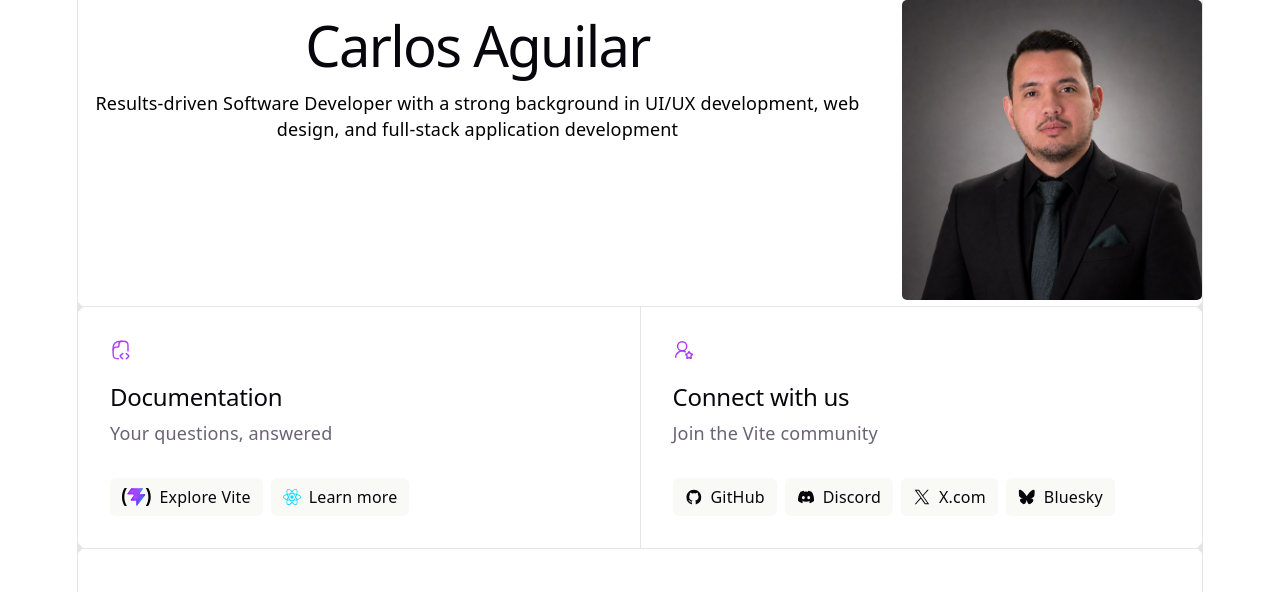
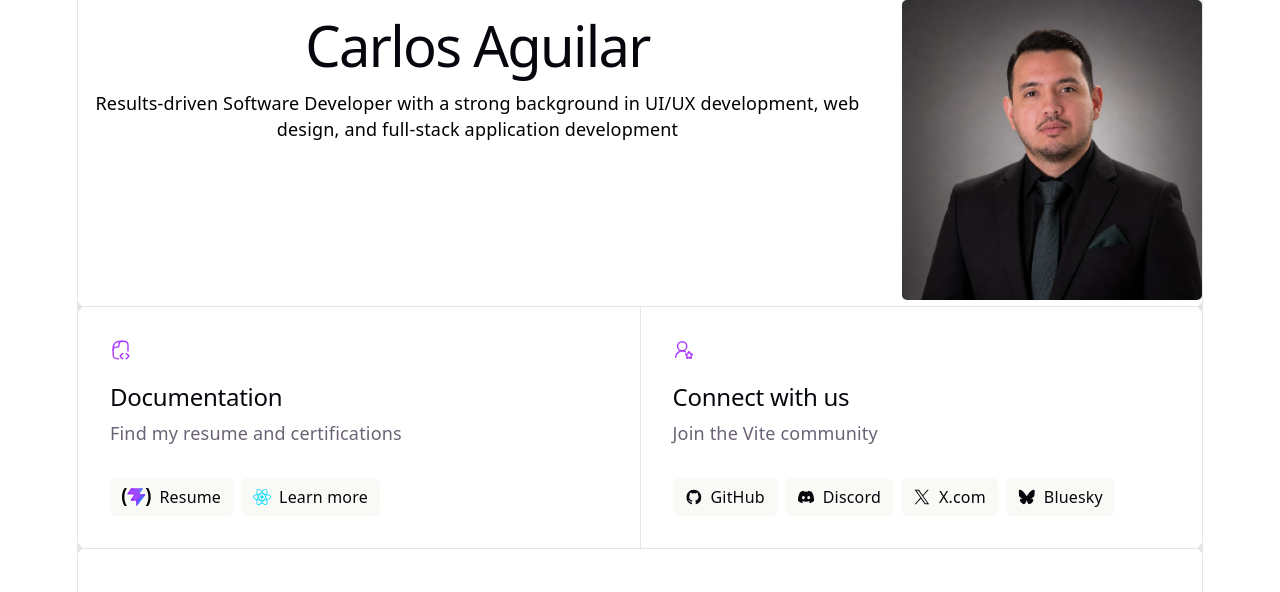
Before and after one commit to carlos-3196/my_portfolio, a React (Vite) app: page / in a window 1280 px wide. Shown: the top 592 px of the page. Built offline with nearby package versions, Linux system fonts and the light colour scheme.

Commit message:
installed react-icons dep

```diff
--- a/package.json
+++ b/package.json
@@ -11,7 +11,8 @@
   },
   "dependencies": {
     "react": "^19.2.5",
-    "react-dom": "^19.2.5"
+    "react-dom": "^19.2.5",
+    "react-icons": "^5.6.0"
   },
   "devDependencies": {
     "@eslint/js": "^10.0.1",
--- a/src/App.tsx
+++ b/src/App.tsx
@@ -29,12 +29,12 @@ function App() {
             <use href="/icons.svg#documentation-icon"></use>
           </svg>
           <h2>Documentation</h2>
-          <p>Your questions, answered</p>
+          <p>Find my resume and certifications</p>
           <ul>
             <li>
               <a href="https://vite.dev/" target="_blank">
                 <img className="logo" src={viteLogo} alt="" />
-                Explore Vite
+                Resume
               </a>
             </li>
             <li>
```
Also changed, not shown: 1 other file (tests, documents, lock files or other folders).
